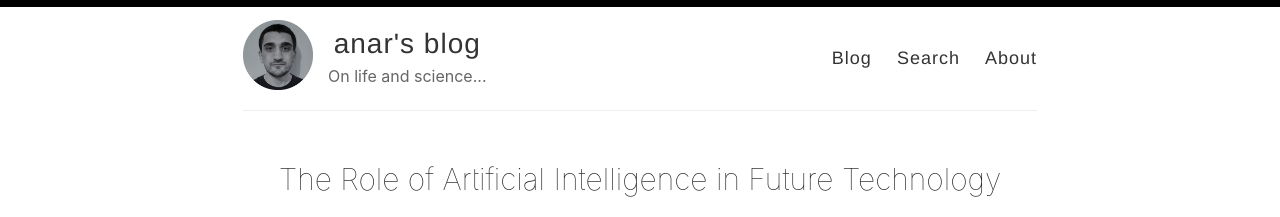
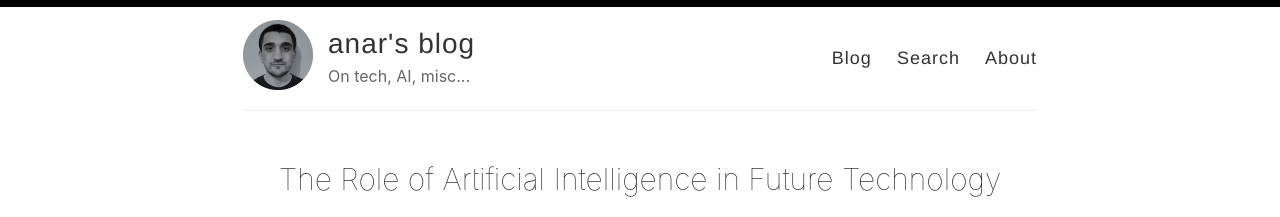
Before and after one commit to anaramirli/anaramirli.github.io, a Jekyll site: the page built from index.html, in a window 1280 px wide. Shown: the top 217 px of the page. Built offline with Jekyll 4.4.1, drawn with Linux system fonts in a browser that asks for light colours; the list of posts is cut into pages by our own code.

Commit message:
Update _config.yml

```diff
--- a/_config.yml
+++ b/_config.yml
@@ -9,7 +9,7 @@
 author: Anar Amirli
 
 # Short bio or description (displayed in the header)
-description: On life and science...
+description: On tech, AI, misc...
 
 # URL of your avatar or profile pic (you could use your GitHub profile pic)
 avatar: /images/circle-cropped.png
```
